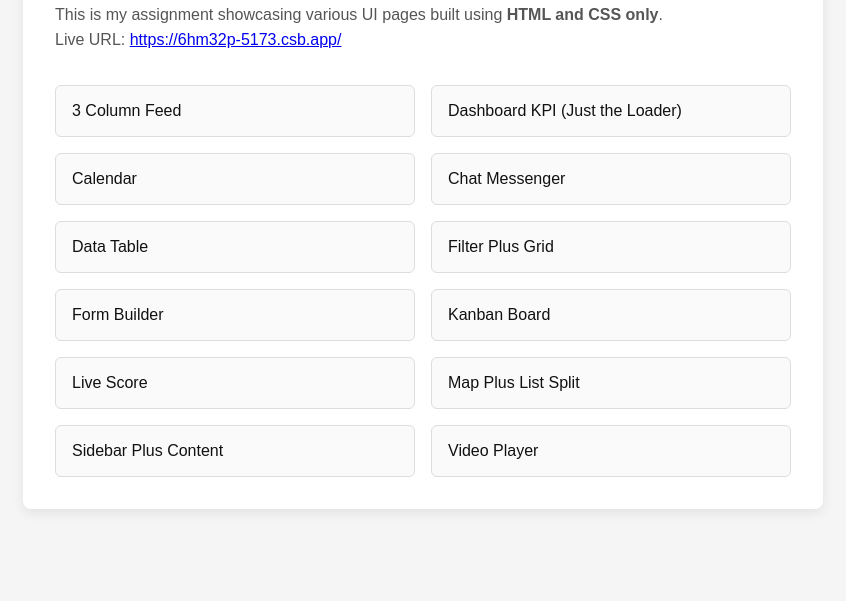
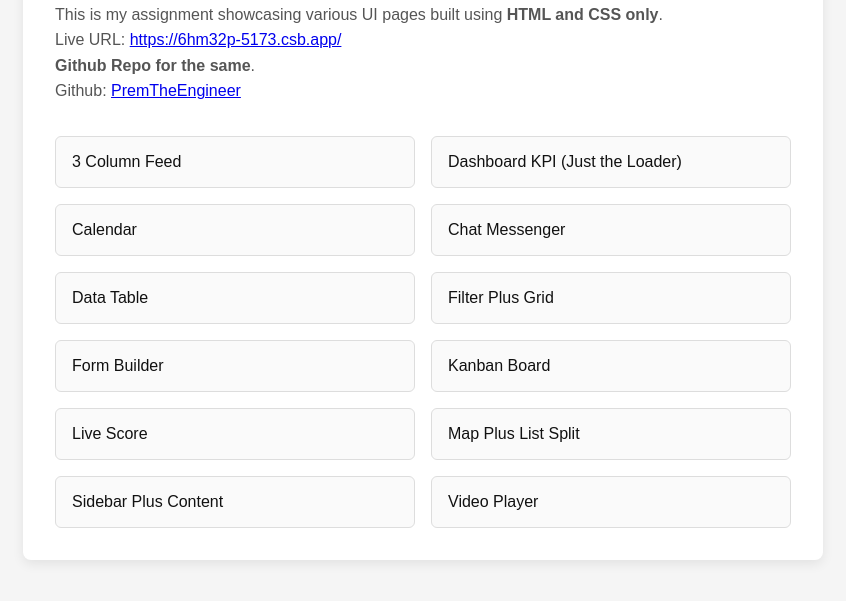
Before and after one commit to PremTheEngineer/Frontend_HTML_CSS_Pages, a plain HTML site: page index.html in a window 1280 px wide. Shown: the part 133-734 px from the top of the page, without its empty margins (217-1063 px from the left). Drawn offline with Linux system fonts and the light colour scheme.

Commit message:
entry point added

```diff
--- a/index.html
+++ b/index.html
@@ -74,6 +74,11 @@
         Live URL:
         <a href="https://6hm32p-5173.csb.app/" target="_blank">
           https://6hm32p-5173.csb.app/
+        </a> <br>
+        <strong>Github Repo for the same</strong>.<br />
+        Github:
+        <a href="https://github.com/PremTheEngineer/Frontend_HTML_CSS_Pages" target="_blank">
+          PremTheEngineer
         </a>
       </p>
 
```
